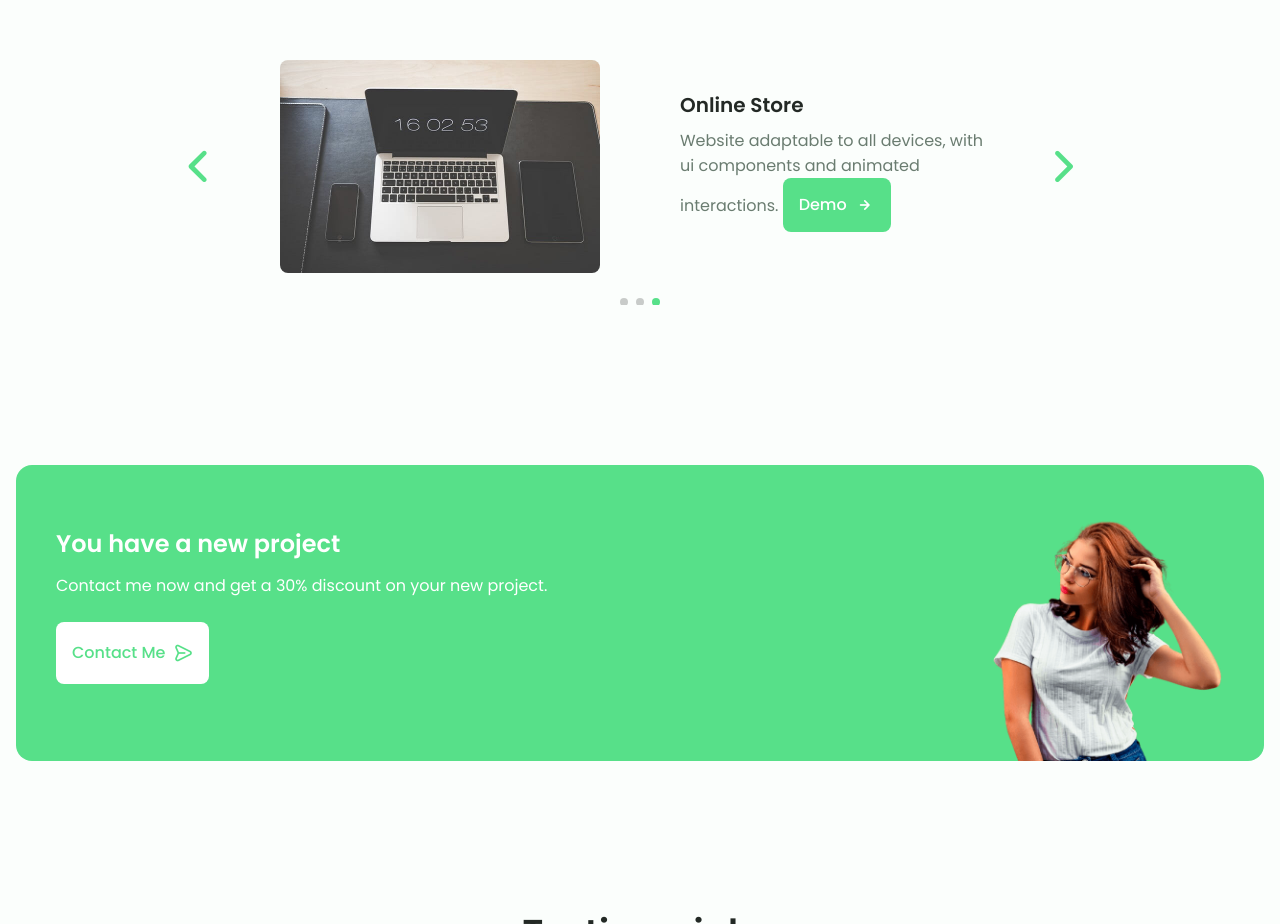
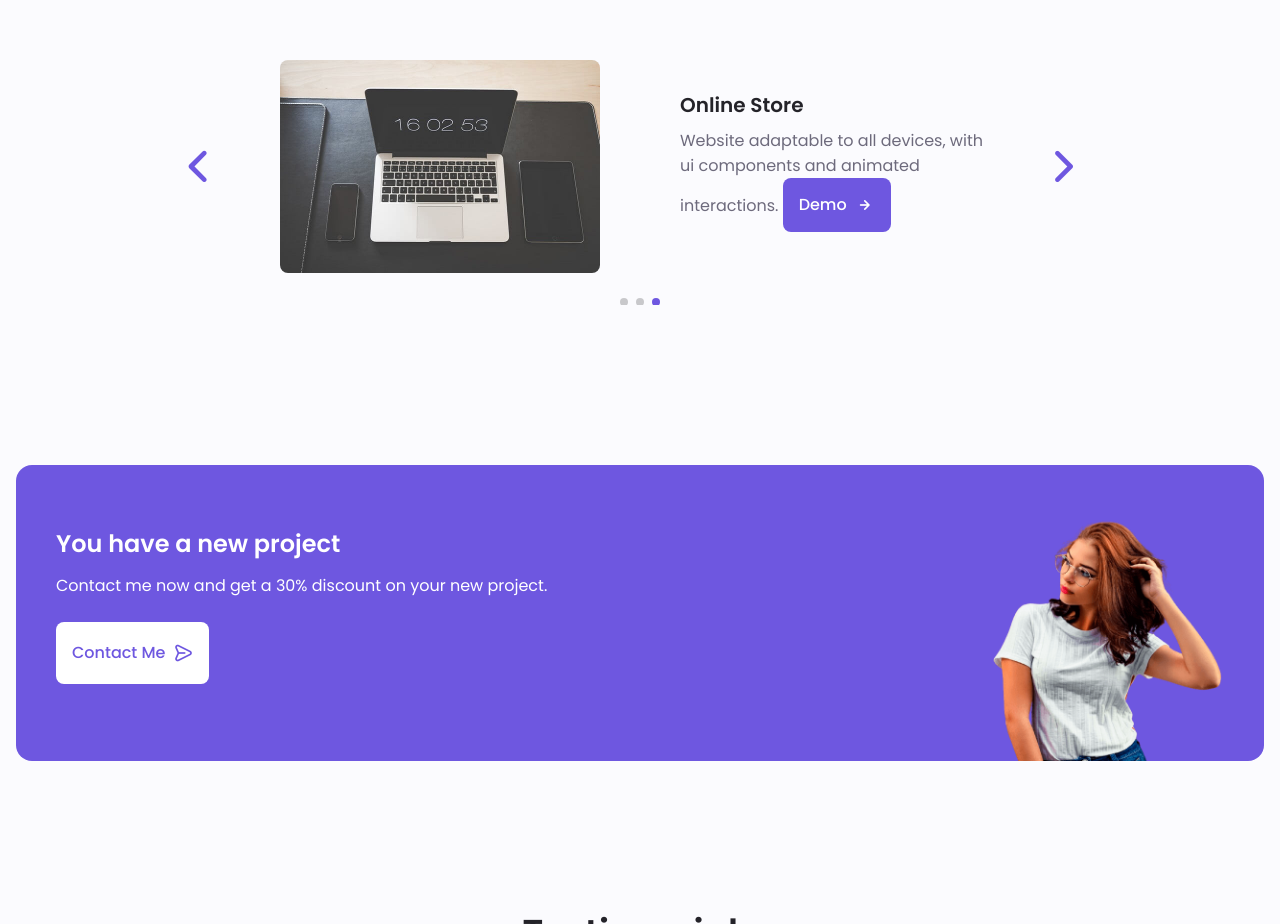
Before and after one commit to Souvik-Ghosal/portfolio-website-html-css-js, a plain HTML site: page index.html in a window 1280 px wide. Shown: the part 3440-4364 px from the top of the page. Drawn offline with nearby package versions, Linux system fonts and the light colour scheme.

Commit message:
Update style.css

```diff
--- a/css/style.css
+++ b/css/style.css
@@ -7,7 +7,7 @@
 
     /*========== Colors ==========*/
     /* Change favorite color */
-    --hue-color: 142;
+    --hue-color: 250;
     /*Purple 250 - Green 142 - Blue 230 - Pink 340*/
 
     /* HSL color mode */
```
